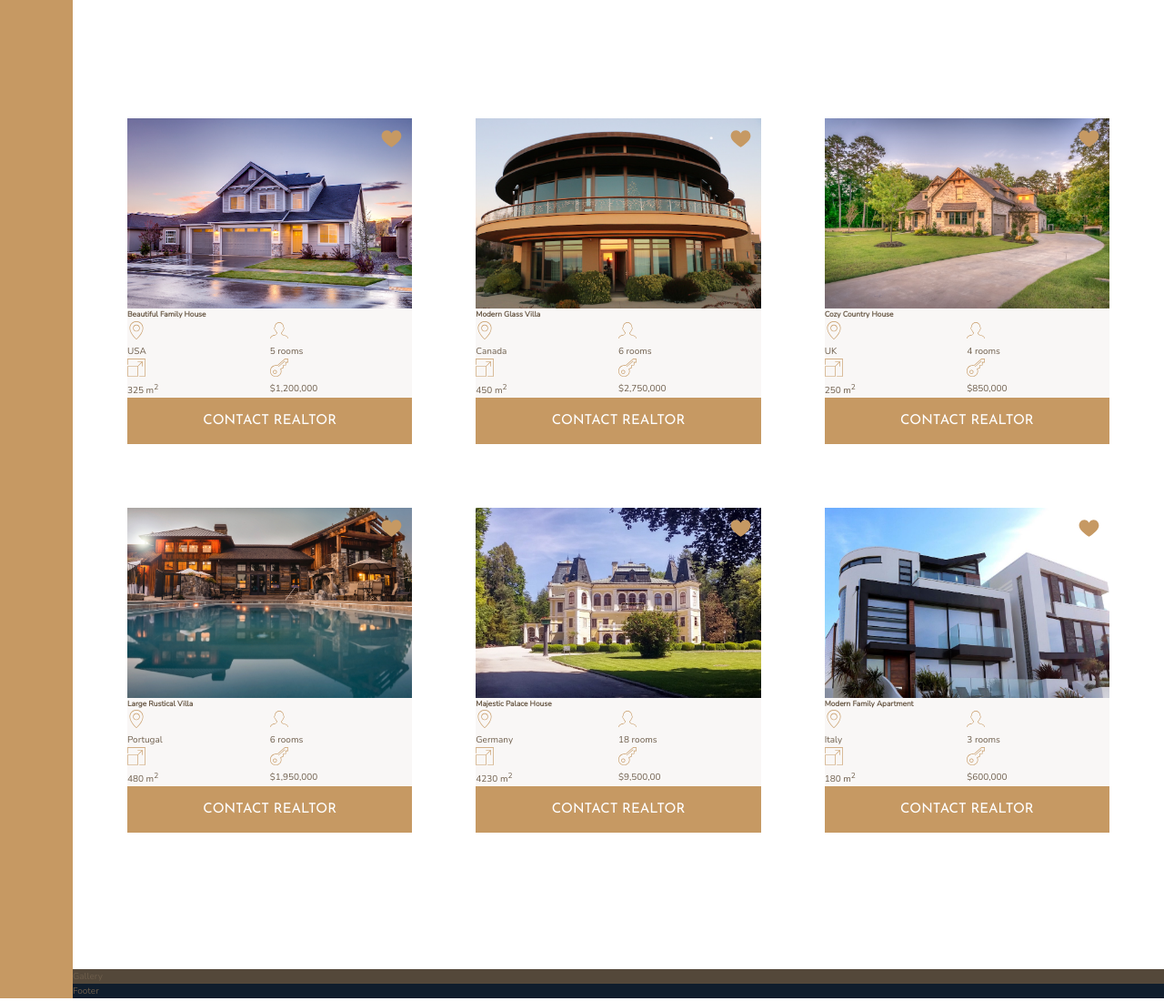
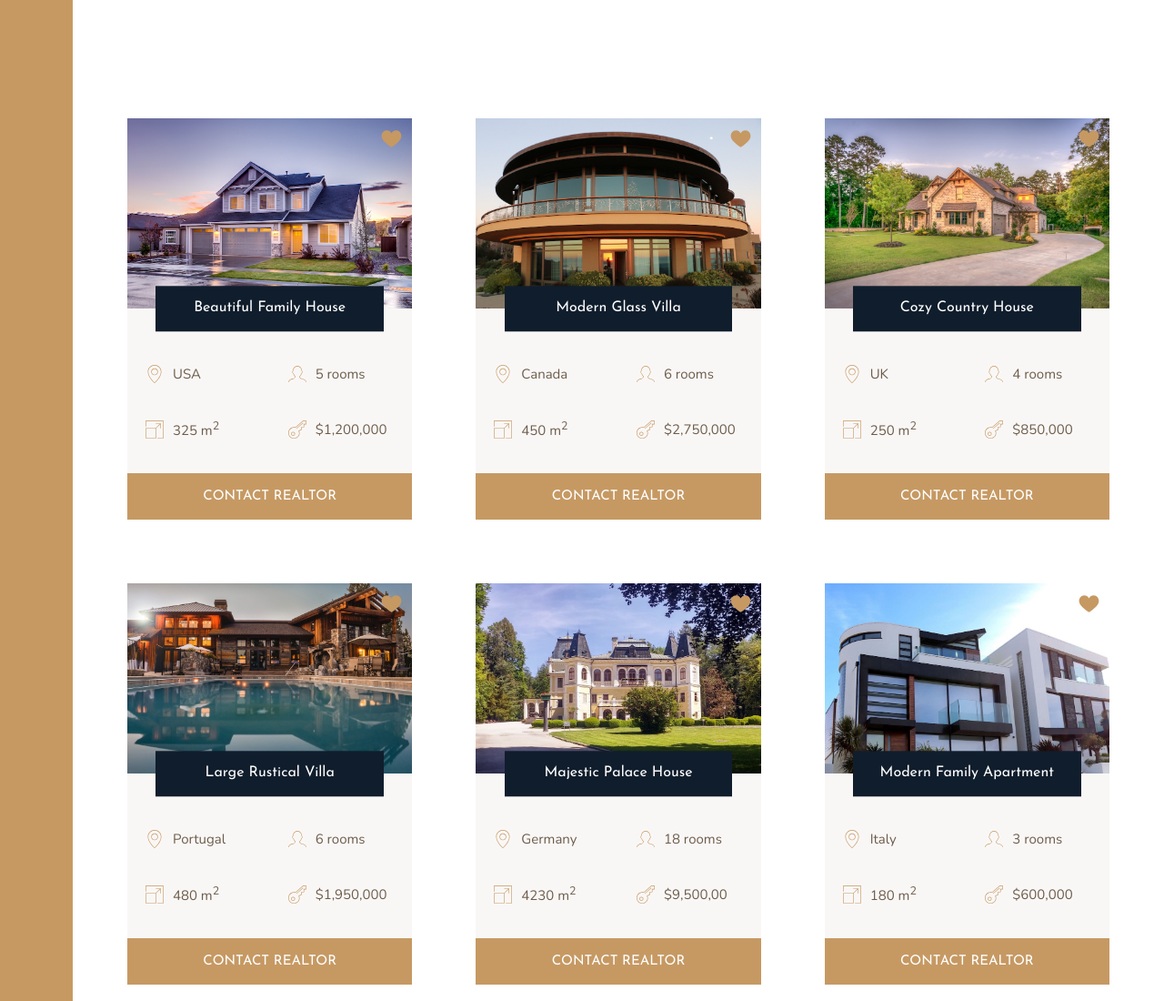
Before and after one commit to arade1994/nexter, a website: page index.html in a window 1280 px wide. Shown: the part 1840-2940 px from the top of the page at 91% size. Drawn offline with nearby package versions, Linux system fonts and the light colour scheme.

Commit message:
Styled card header and features and finished homes section

```diff
--- a/sass/_homes.scss
+++ b/sass/_homes.scss
@@ -10,6 +10,7 @@
   background-color: $color-grey-light-1;
   display: grid;
   grid-template-columns: repeat(2, 1fr);
+  row-gap: 3.5rem;
 
   &__img {
     width: 100%;
@@ -30,20 +31,41 @@
   }
 
   &__name {
+    grid-row: 1 / 2;
     grid-column: 1 / -1;
+    justify-self: center;
+    align-self: end;
+    z-index: 3;
+    width: 80%;
+    font-family: $font-display;
+    font-size: 1.6rem;
+    text-align: center;
+    padding: 1.25rem;
+    background-color: $color-secondary;
+    color: white;
+    font-weight: 400;
+    transform: translateY(50%);
+  }
+
+  &__location,
+  &__rooms {
+    margin-top: 2.5rem;
   }
 
   &__location,
   &__rooms,
   &__area,
   &__price {
+    display: flex;
+    align-items: center;
+    gap: 1rem;
+    font-size: 1.5rem;
+    margin-left: 2rem;
+
     & svg {
       fill: $color-primary;
       height: 2rem;
       width: 2rem;
-    }
-
-    & p {
     }
   }
 
```
Also changed, not shown: css/style.css.
